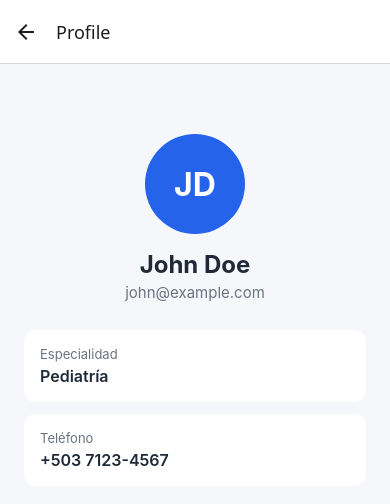
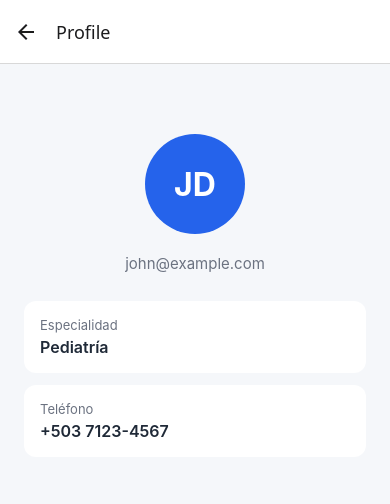
Before and after one commit to Jeikodde/sistema-clinica-pediatrica, a React Native app: screen /Profile in a window 390 px wide. Shown: the top 504 px of the page. Built offline with nearby package versions, Linux system fonts and the light colour scheme.

Commit message:
Display username in all screens

```diff
--- a/frontend/src/screens/MedicalHistoryScreen.tsx
+++ b/frontend/src/screens/MedicalHistoryScreen.tsx
@@ -1,5 +1,6 @@
 import React from 'react';
 import { View, Text, ScrollView, StyleSheet } from 'react-native';
+import { useUser } from '../context/UserContext';
 
 interface MedicalRecord {
   id: number;
@@ -34,10 +35,12 @@ const medicalRecords: MedicalRecord[] = [
 ];
 
 const MedicalHistoryScreen =() => {
+  const { user } = useUser();
+
   return (
     <View style={styles.container}>
       <View style={styles.phoneCard}>
-        <Text style={styles.title}>Historia Clínica</Text>
+        <Text style={styles.title}>Historial Clínico: { user?.username }</Text>
 
         <ScrollView style={styles.listContainer}>
           {medicalRecords.map((record) => (
--- a/frontend/src/screens/PatientScreen.tsx
+++ b/frontend/src/screens/PatientScreen.tsx
@@ -2,6 +2,7 @@ import { useState } from "react";
 import uuid from 'react-native-uuid';
 import { FlatList, StyleSheet, Text, TextInput, TouchableOpacity, View } from "react-native";
 import ButtonComponent from "../components/ButtonComponent";
+import { useUser } from "../context/UserContext";
 
 interface Patient {
     id: string;
@@ -9,6 +10,8 @@ interface Patient {
 }
 
 const PatientScreen = () => {
+    const { user } = useUser();
+
     const [inputText, setInputText] = useState<string>('');
     const [patients, setPatients] = useState<Patient[]>([]);
     const [isFocused, setIsFocused] = useState<boolean>(false);
@@ -56,7 +59,7 @@ const PatientScreen = () => {
 
     return (
         <View style={styles.container}>
-            <Text style={styles.title}>Gestión de Pacientes</Text>
+            <Text style={styles.title}>Gestión de Pacientes: { user?.username }</Text>
 
             <View style={styles.form}>
                 <TextInput
--- a/frontend/src/screens/ProfileScreen.tsx
+++ b/frontend/src/screens/ProfileScreen.tsx
@@ -1,13 +1,16 @@
 import { StyleSheet, Text, View } from "react-native"
+import { useUser } from "../context/UserContext";
 
 const ProfileScreen = () => {
+    const { user } = useUser();
+
     return (
         <View style={styles.container}>
             <View style={styles.avatar}>
                 <Text style={styles.avatarText}>JD</Text>
             </View>
 
-            <Text style={styles.name}>John Doe</Text>
+            <Text style={styles.name}>{ user?.username }</Text>
             <Text style={styles.email}>john@example.com</Text>
 
             <View style={styles.infoCard}>
--- a/frontend/src/screens/SettingsScreen.tsx
+++ b/frontend/src/screens/SettingsScreen.tsx
@@ -1,13 +1,16 @@
 import { useState } from "react";
 import { StyleSheet, Switch, Text, View } from "react-native"
+import { useUser } from "../context/UserContext";
 
 const SettingsScreen = () => {
+    const { user } = useUser();
+
     const [notificationsEnabled, setNotificationsEnabled] = useState<boolean>(false);
     const [darkModeEnabled, setDarkModeEnabled] = useState<boolean>(false);
 
     return (
         <View style={styles.container}>
-            <Text style={styles.title}>Configuración</Text>
+            <Text style={styles.title}>Configuración: { user?.username }</Text>
 
             <View style={styles.section}>
                 <Text style={styles.sectionTitle}>Preferencias</Text>
```
